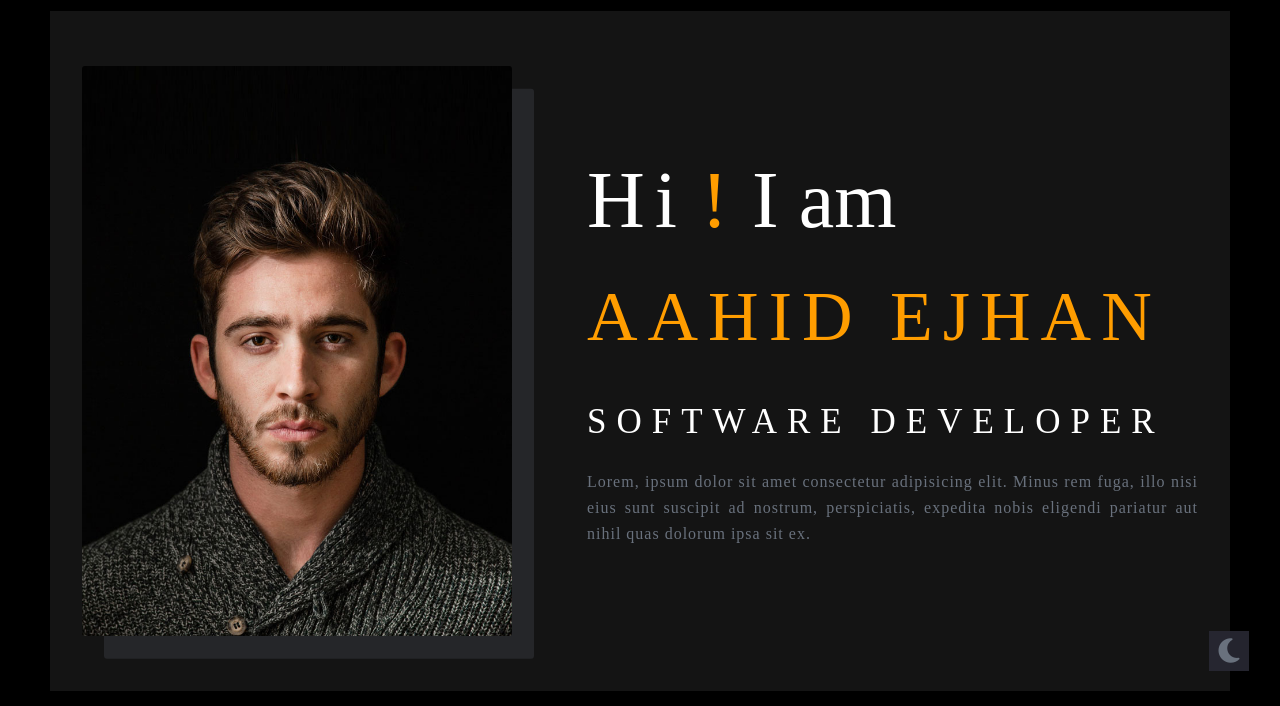
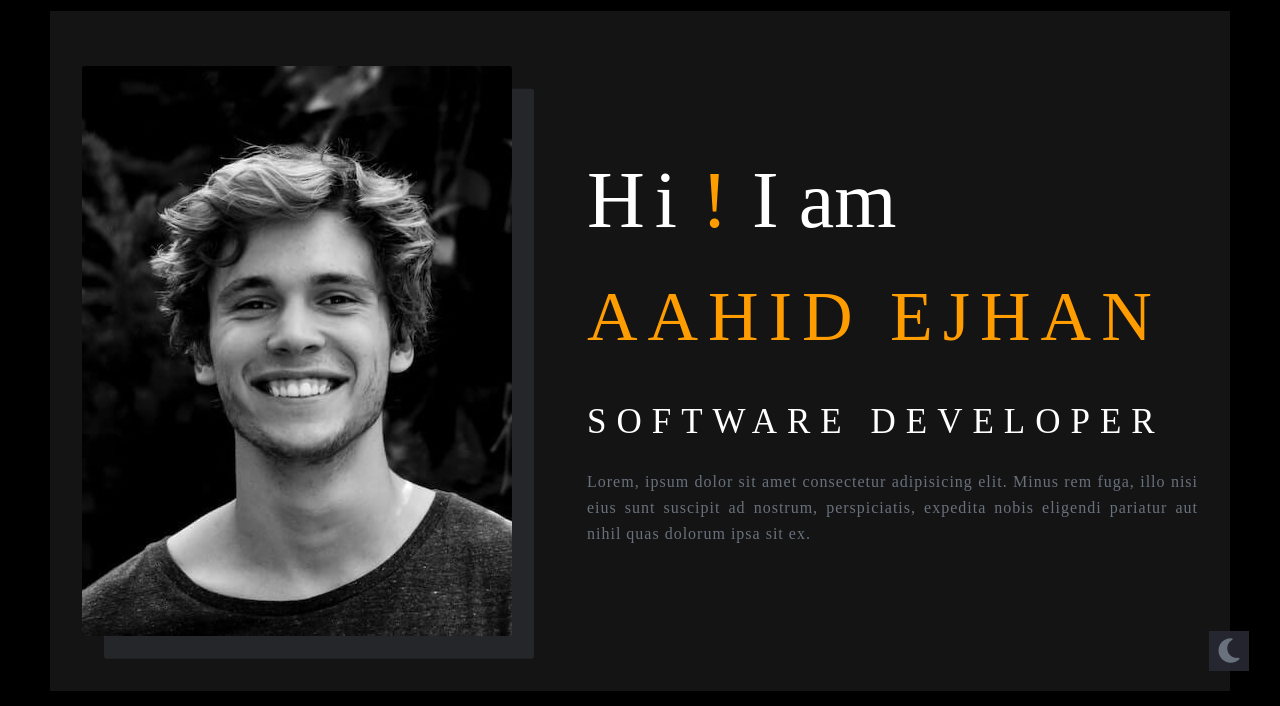
Before and after one commit to alif-sagir/parsonal_portfolio, a website: page index.html in a window 1280 px wide. Shown: the part 49-755 px from the top of the page. Drawn offline with nearby package versions, Linux system fonts and the light colour scheme; a web font is replaced by a local one.

Commit message:
third update

```diff
--- a/index.html
+++ b/index.html
@@ -78,7 +78,7 @@
                                         <div class="index_area_left">
                                             <div class="profile_image">
                                                 <div class="image"
-                                                    style="background-image: url('./assets/images/profile_img/img.jpg')">
+                                                    style="background-image: url('./assets/images/profile_img/img_1.jpg')">
 
                                                 </div>
                                                 <div class="bold_border">
```
Also changed, not shown: assets/images/profile_img/img_1.jpg (added).
